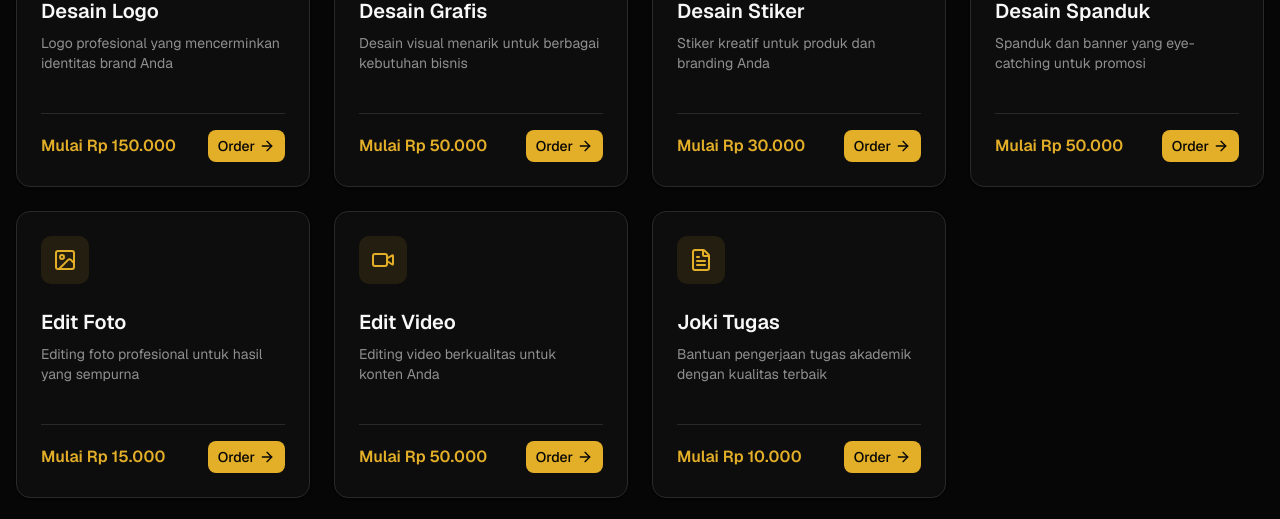
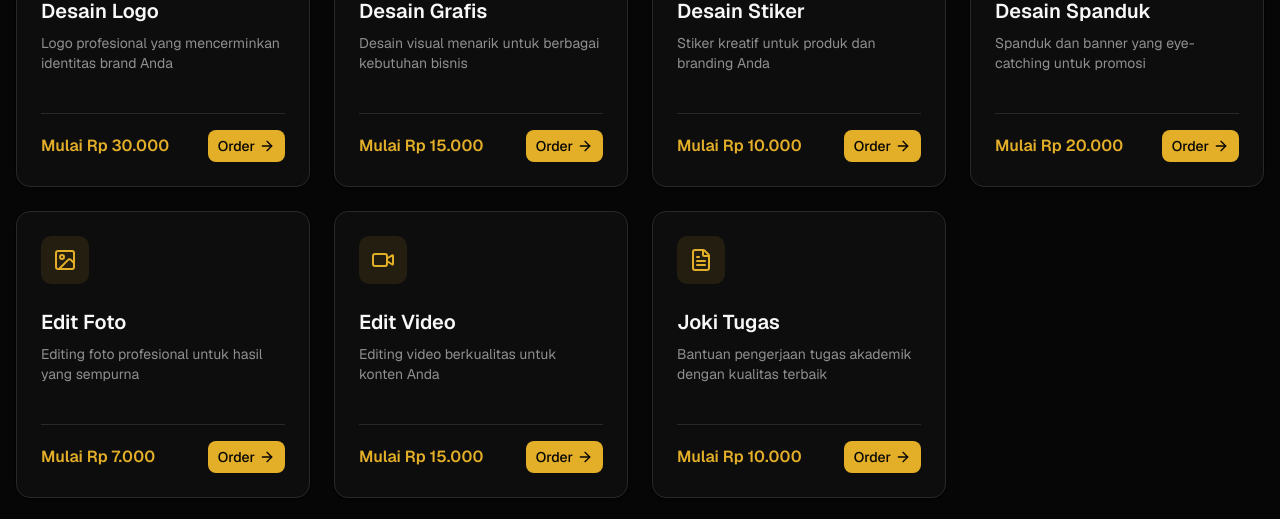
Before and after one commit to raflidogoarna-boop/beresin.com, a Next.js app: page / in a window 1280 px wide. Shown: the part 1260-1779 px from the top of the page. Built offline with nearby package versions, Linux system fonts and the light colour scheme.

Commit message:
Update services-section.tsx

```diff
--- a/components/services-section.tsx
+++ b/components/services-section.tsx
@@ -22,7 +22,7 @@ const services = [
     title: "Desain Logo",
     description: "Logo profesional yang mencerminkan identitas brand Anda",
     features: ["3 Konsep Desain", "Revisi Unlimited", "File Format Lengkap", "Source File"],
-    price: "Mulai Rp 150.000",
+    price: "Mulai Rp 30.000",
   },
   {
     id: "grafis",
@@ -30,7 +30,7 @@ const services = [
     title: "Desain Grafis",
     description: "Desain visual menarik untuk berbagai kebutuhan bisnis",
     features: ["Brosur & Flyer", "Poster", "Kartu Nama", "Undangan"],
-    price: "Mulai Rp 50.000",
+    price: "Mulai Rp 15.000",
   },
   {
     id: "stiker",
@@ -38,7 +38,7 @@ const services = [
     title: "Desain Stiker",
     description: "Stiker kreatif untuk produk dan branding Anda",
     features: ["Stiker Produk", "Stiker Label", "Stiker Custom", "Die Cut Design"],
-    price: "Mulai Rp 30.000",
+    price: "Mulai Rp 10.000",
   },
   {
     id: "spanduk",
@@ -46,7 +46,7 @@ const services = [
     title: "Desain Spanduk",
     description: "Spanduk dan banner yang eye-catching untuk promosi",
     features: ["Banner Digital", "Spanduk Cetak", "Roll Banner", "Backdrop"],
-    price: "Mulai Rp 50.000",
+    price: "Mulai Rp 20.000",
   },
   {
     id: "foto",
@@ -54,7 +54,7 @@ const services = [
     title: "Edit Foto",
     description: "Editing foto profesional untuk hasil yang sempurna",
     features: ["Retouch Wajah", "Background Remove", "Color Correction", "Manipulasi Foto"],
-    price: "Mulai Rp 15.000",
+    price: "Mulai Rp 7.000",
   },
   {
     id: "video",
@@ -62,7 +62,7 @@ const services = [
     title: "Edit Video",
     description: "Editing video berkualitas untuk konten Anda",
     features: ["Video Promosi", "Video Sosmed", "Motion Graphics", "Cinematic Edit"],
-    price: "Mulai Rp 50.000",
+    price: "Mulai Rp 15.000",
   },
   {
     id: "tugas",
```
